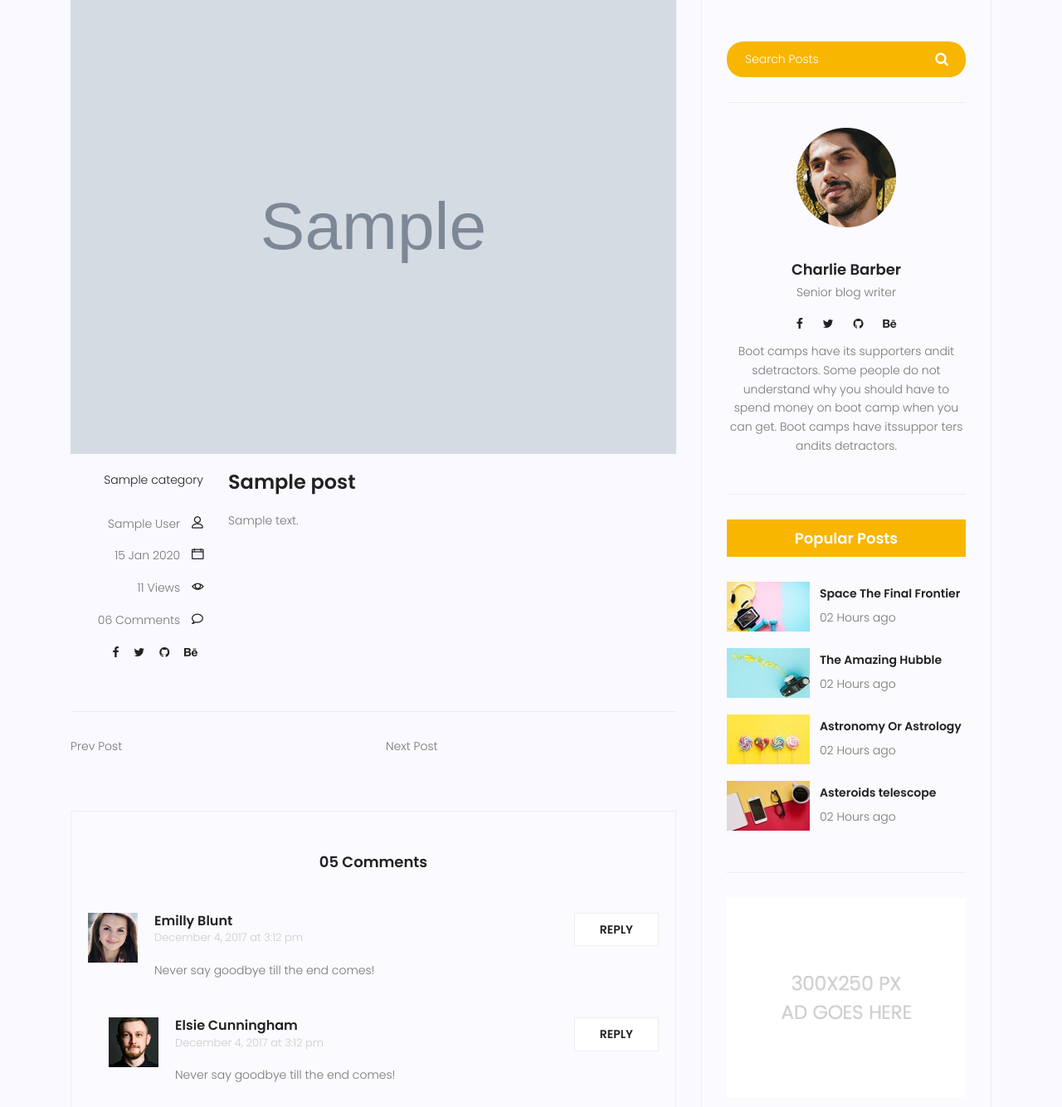
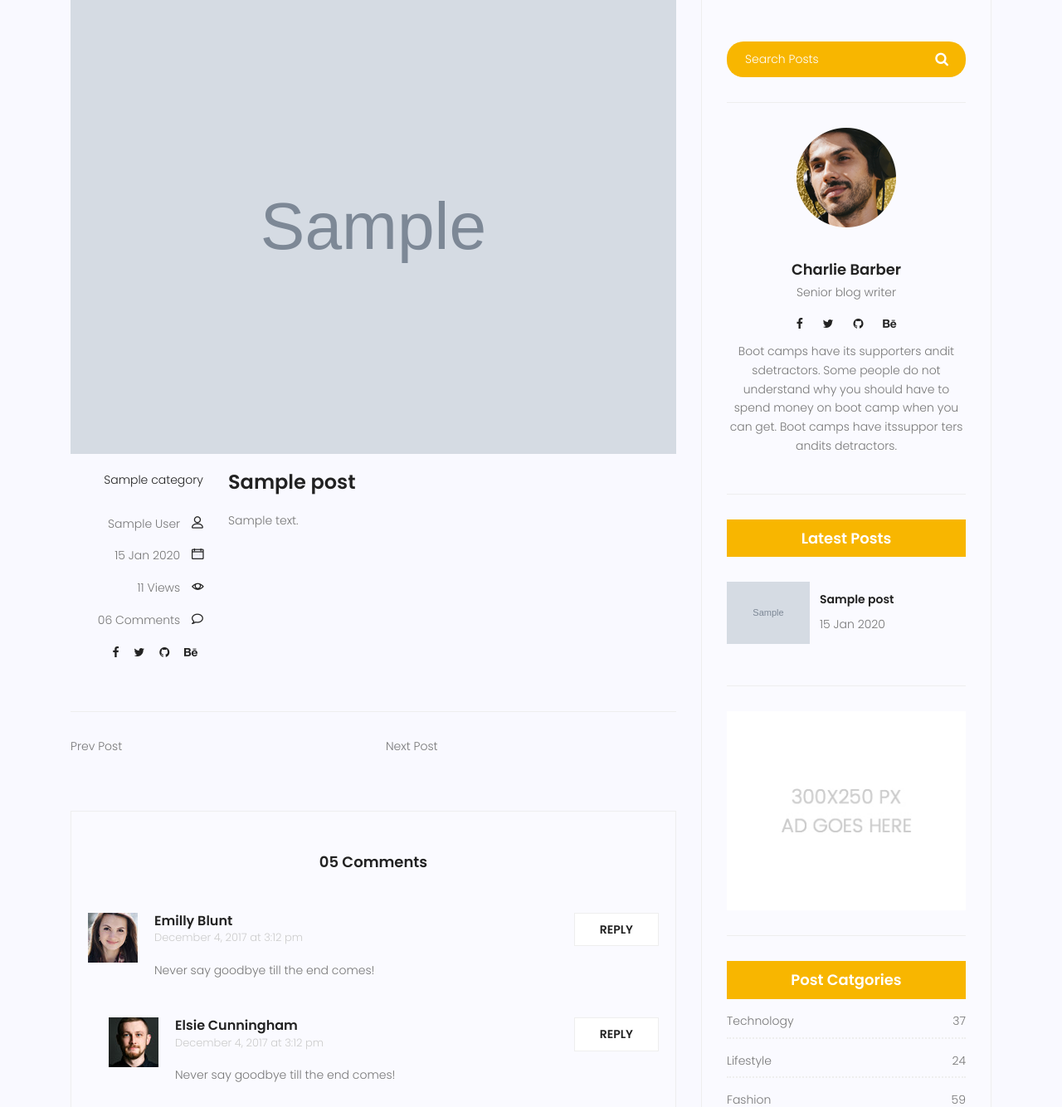
Before and after one commit to majeedkarimi/siteino, a Django app: page /blog/single/1 in a window 1280 px wide. Shown: the part 421-1755 px from the top of the page at 83% size. Run offline with Django 3.2, Linux system fonts and the light colour scheme; tables that the repository leaves empty hold one stand-in row (values such as "Sample post"); grey boxes marked "Sample" are stand-in pictures; some libraries are stand-ins or nearby versions.

Commit message:
template tag (inclusion tag)
add inclusion_tag latest_posts

```diff
--- a/assets/css/main.css
+++ b/assets/css/main.css
@@ -3656,6 +3656,7 @@ body.mobile-nav-active #mobile-nav-toggle {
 
 .widget-wrap .popular-post-widget .popular-post-list .thumb img {
   width: 100%;
+  max-width: 100px;
 }
 
 .widget-wrap .popular-post-widget .single-post-list {
--- /dev/null
+++ b/blog/templatetags/blog_tags.py
@@ -0,0 +1,10 @@
+from django import template
+
+register = template.Library()
+
+from blog.models import Post
+
+@register.inclusion_tag('blog/blog-latest-posts.html')
+def latest_posts(args):
+    posts=Post.objects.filter(status=1).order_by('-published_date')[:args]
+    return {"posts":posts}
--- a/templates/blog/blog-home.html
+++ b/templates/blog/blog-home.html
@@ -1,6 +1,8 @@
 {% extends "base.html" %}
 {% load static %}
 {% block content %}
+
+{% load blog_tags %}
 
 			<!-- start banner Area -->
 			<section class="banner-area relative blog-home-banner" id="home">
@@ -149,7 +151,7 @@
 
 								{% include 'blog/blog-writer.html' %}
 
-								{% include 'blog/blog-popular.html' %}
+								{% latest_posts %}
 
 								{% include 'blog/blog-ads.html' %}
 
--- /dev/null
+++ b/templates/blog/blog-latest-posts.html
@@ -0,0 +1,18 @@
+{% load static %}
+
+<div class="single-sidebar-widget popular-post-widget">
+    <h4 class="popular-title">Latest Posts</h4>
+    {% for post in posts %}
+    <div class="popular-post-list">
+        <div class="single-post-list d-flex flex-row align-items-center">
+            <div class="thumb">
+                <img class="img-fluid" src={{ post.image.url }} alt="">
+            </div>
+            <div class="details">
+                <a href={% url 'blog:single' id=post.id %}><h6>{{post.title}}</h6></a>
+                <p>{{post.published_date|date:"d M Y"}}</p>
+            </div>
+        </div>
+    </div>
+    {% endfor %}
+</div>
--- a/templates/blog/blog-popular.html
+++ /dev/null
@@ -1,42 +0,0 @@
-{% load static %}
-<div class="single-sidebar-widget popular-post-widget">
-    <h4 class="popular-title">Popular Posts</h4>
-    <div class="popular-post-list">
-        <div class="single-post-list d-flex flex-row align-items-center">
-            <div class="thumb">
-                <img class="img-fluid" src="{% static "img/blog/pp1.jpg" %}" alt="">
-            </div>
-            <div class="details">
-                <a href="blog-single.html"><h6>Space The Final Frontier</h6></a>
-                <p>02 Hours ago</p>
-            </div>
-        </div>
-        <div class="single-post-list d-flex flex-row align-items-center">
-            <div class="thumb">
-                <img class="img-fluid" src="{% static "img/blog/pp2.jpg" %}" alt="">
-            </div>
-            <div class="details">
-                <a href="blog-single.html"><h6>The Amazing Hubble</h6></a>
-                <p>02 Hours ago</p>
-            </div>
-        </div>
-        <div class="single-post-list d-flex flex-row align-items-center">
-            <div class="thumb">
-                <img class="img-fluid" src="{% static "img/blog/pp3.jpg" %}" alt="">
-            </div>
-            <div class="details">
-                <a href="blog-single.html"><h6>Astronomy Or Astrology</h6></a>
-                <p>02 Hours ago</p>
-            </div>
-        </div>
-        <div class="single-post-list d-flex flex-row align-items-center">
-            <div class="thumb">
-                <img class="img-fluid" src="{% static "img/blog/pp4.jpg" %}" alt="">
-            </div>
-            <div class="details">
-                <a href="blog-single.html"><h6>Asteroids telescope</h6></a>
-                <p>02 Hours ago</p>
-            </div>
-        </div>
-    </div>
-</div>
--- a/templates/blog/blog-single.html
+++ b/templates/blog/blog-single.html
@@ -1,6 +1,7 @@
 {% extends 'base.html' %}
 {% load static %}
 {% block content %}
+{% load blog_tags %}
 
 			<!-- start banner Area -->
 			<section class="relative about-banner">
@@ -233,7 +234,7 @@
 
 								{% include 'blog/blog-writer.html' %}
 
-								{% include 'blog/blog-popular.html' %}
+								{% latest_posts 4 %}
 
 								{% include 'blog/blog-ads.html' %}
 
```
Also changed, not shown: blog/templatetags/__init__.py (added), 1 other file.
